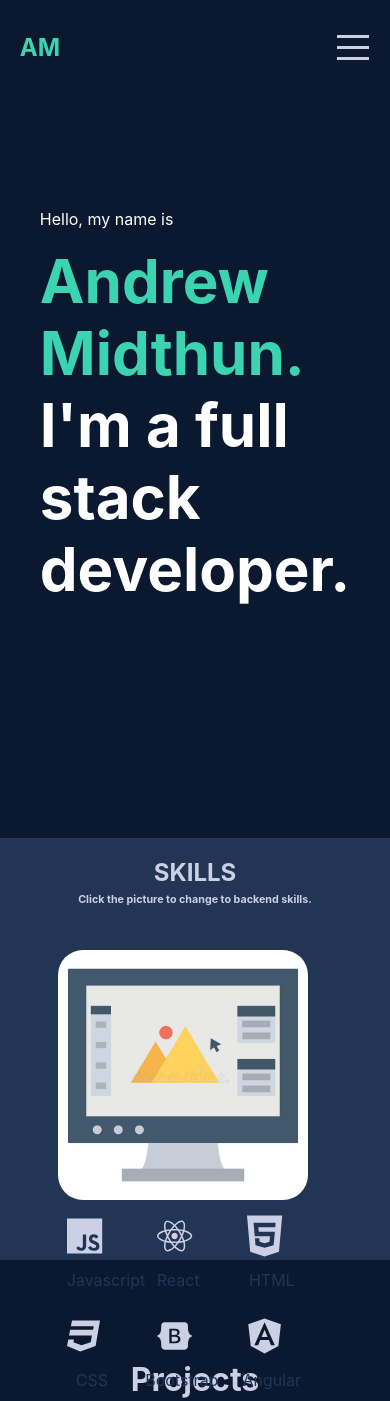
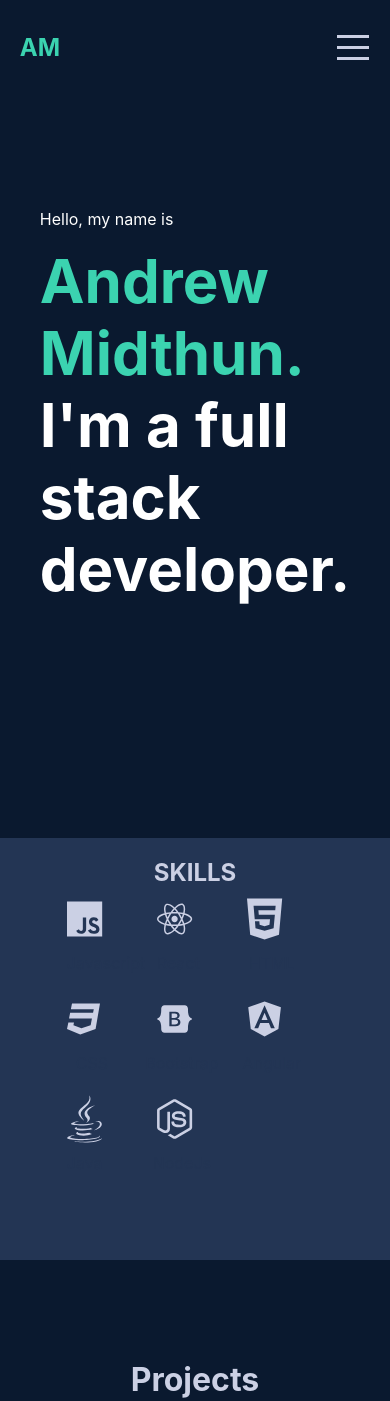
Before and after one commit to midth002/react-portfolio, a React (Create React App) app in the folder client/: page / in a window 390 px wide. Shown: the top 1401 px of the page. Built offline with nearby package versions, Linux system fonts and the light colour scheme.

Commit message:
changed skill section for now to be icons on all the same page.

```diff
--- a/client/src/components/navbar/menu/menu.scss
+++ b/client/src/components/navbar/menu/menu.scss
@@ -10,7 +10,7 @@
     @media screen and (max-width: 995px) {
         .menu {
             width: 100%;
-            height: 40vh;
+            height: 100vh;
             background-color: $navy;
             position: fixed;
             top: 10%;
--- a/client/src/components/skills/Skills.js
+++ b/client/src/components/skills/Skills.js
@@ -31,7 +31,7 @@ import  { FontAwesomeIcon } from '@fortawesome/react-fontawesome';
     <div className='skills-title'>
       <h2>SKILLS</h2>
     </div>
-
+{/*
     {!changeList ?
       <div className="message">
       <h6>Click the picture to change to <span>backend</span> skills.</h6>
@@ -40,7 +40,7 @@ import  { FontAwesomeIcon } from '@fortawesome/react-fontawesome';
       <div className='message'>
       <h6>Click the picture to change to <span>frontend</span> skills.</h6>
       </div>
-    }
+    } */}
     <div className="row skills-circle">
 
 
@@ -53,9 +53,9 @@ import  { FontAwesomeIcon } from '@fortawesome/react-fontawesome';
 
       <>
 
-      <div className="iconPic" onClick={handleClick}>
+      {/* <div className="iconPic" onClick={handleClick}>
           <img src={frontEnd} />
-        </div>
+        </div> */}
         <div className="skills-section col">
         <div className="icon-div deg0 ">
         <FontAwesomeIcon className="icon" icon={faJs} />
@@ -80,6 +80,14 @@ import  { FontAwesomeIcon } from '@fortawesome/react-fontawesome';
         <div className="icon-div deg315">
         <FontAwesomeIcon className="icon" icon={faAngular} />
         <span className="caption row">Angular</span>
+        </div>
+        <div className="icon-div deg45">
+        <FontAwesomeIcon className="icon" icon={faJava} />
+        <span className="caption">Java</span>
+        </div>
+        <div className="icon-div deg135">
+        <FontAwesomeIcon className="icon" icon={faNodeJs} />
+        <span className="caption row">NodeJs</span>
         </div>
         </div>
 
```
